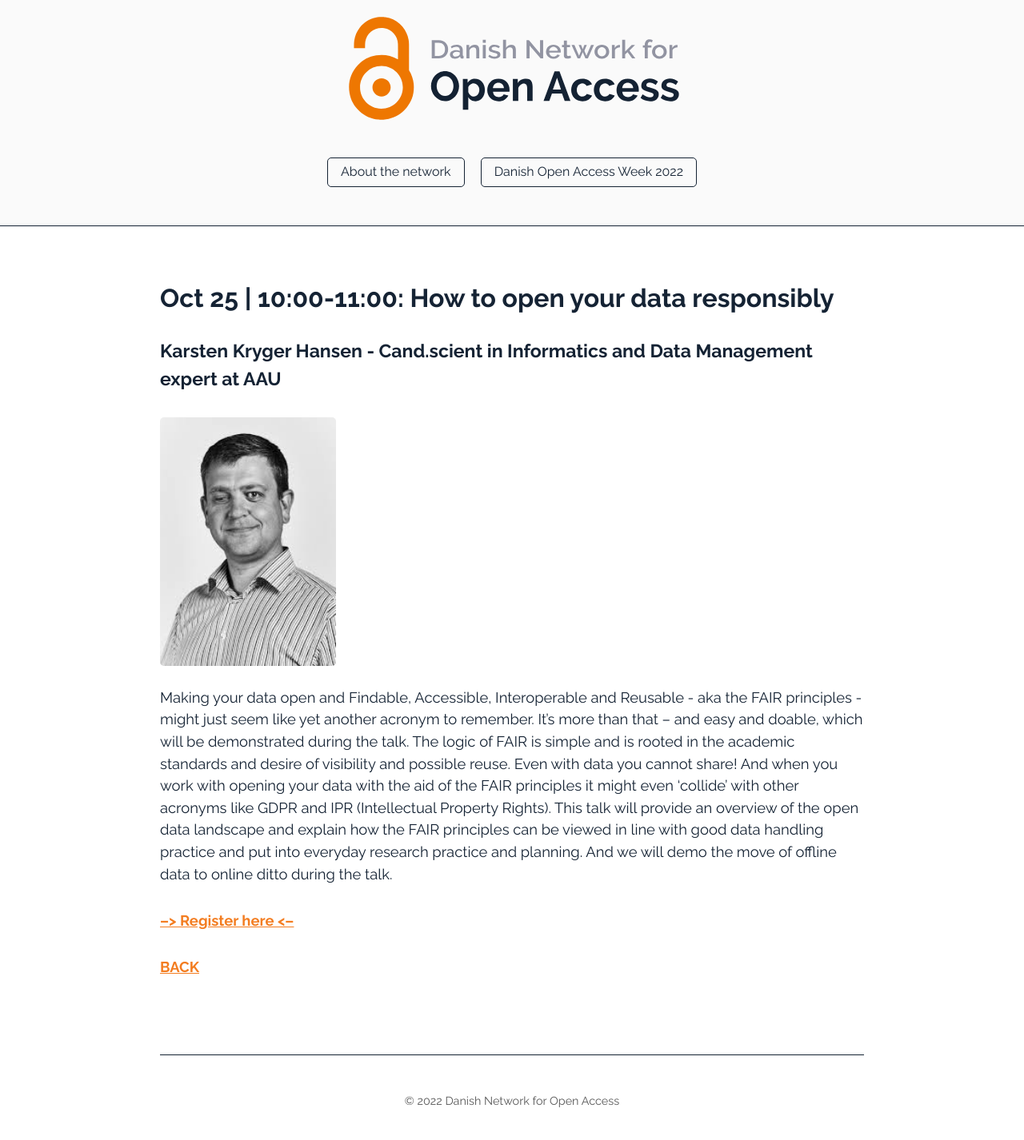
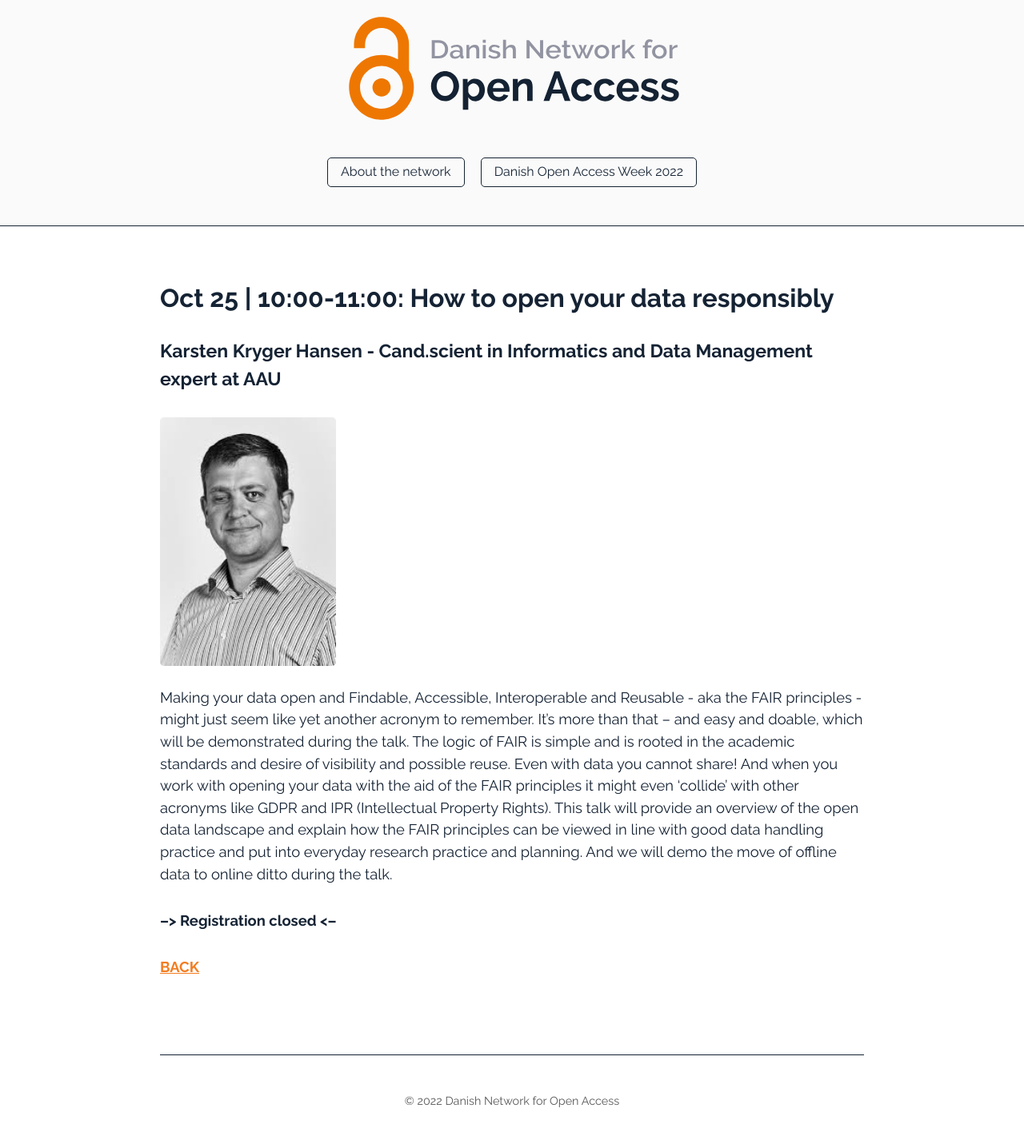
Before and after one commit to openaccess-dk/openaccess-dk.github.io, a Jekyll site: the page built from 01_thuesday.md, in a window 1280 px wide. Shown: the whole page at 80% size. Built offline with Jekyll 4.4.1, drawn with Linux system fonts in a browser that asks for light colours.

Commit message:
Update 01_thuesday.md

```diff
--- a/01_thuesday.md
+++ b/01_thuesday.md
@@ -12,6 +12,6 @@
 
 Making your data open and Findable, Accessible, Interoperable and Reusable - aka the FAIR principles - might just seem like yet another acronym to remember. It’s more than that – and easy and doable, which will be demonstrated during the talk. The logic of FAIR is simple and is rooted in the academic standards and desire of visibility and possible reuse. Even with data you cannot share! And when you work with opening your data with the aid of the FAIR principles it might even ‘collide’ with other acronyms like GDPR and IPR (Intellectual Property Rights). This talk will provide an overview of the open data landscape and explain how the FAIR principles can be viewed in line with good data handling practice and put into everyday research practice and planning. And we will demo the move of offline data to online ditto during the talk.
 
-##### [--> Register here <--](https://ku-dk.libwizard.com/f/oa_week_web3)
+##### --> Registration closed <--
 
 ##### [BACK](https://openaccess.dk/oaw2022#programme-of-the-danish-open-access-week-2022)
```
